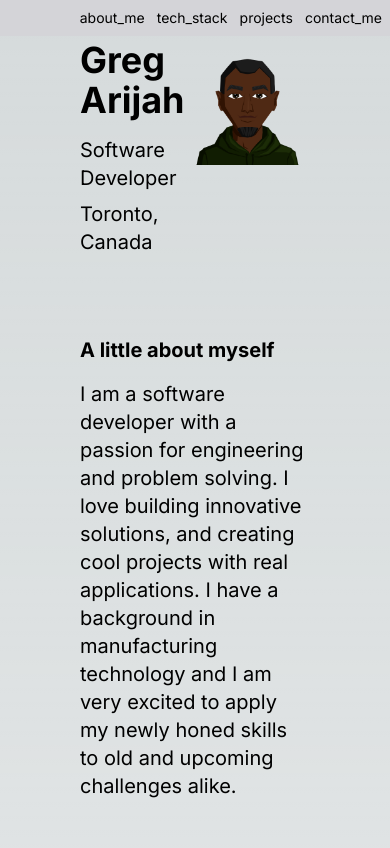
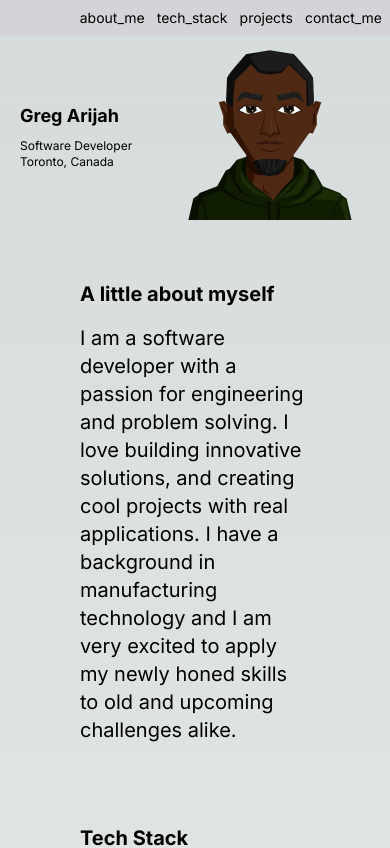
Before and after one commit to gregArijah/portfolio, a Next.js app: page / in a window 390 px wide. Shown: the top 848 px of the page. Built offline with nearby package versions, Linux system fonts and the light colour scheme.

Commit message:
edit header for mobile

```diff
--- a/app/components/Header.tsx
+++ b/app/components/Header.tsx
@@ -4,14 +4,14 @@ import Image from "next/image"
 export default function Header() {
 
     return (
-        <main className="flex justify-between p-10 pl-20 pr-20" >
-            <div className="space-y-2">
-                <p className="text-4xl font-bold pb-2">Greg Arijah</p>
-                <p className="text-xl">Software Developer</p>
-                <p className="text-xl">Toronto, Canada</p>
+        <main className="flex justify-between p-5" >
+            <div className="flex flex-col justify-center">
+                <p className="text-lg font-bold pb-2 pt-8">Greg Arijah</p>
+                <p className="text-xs">Software Developer</p>
+                <p className="text-xs">Toronto, Canada</p>
             </div>
             <div>
-                <Image src="/images/avatar.png" width={400} height={400} alt="hello world"/>
+                <Image src="/images/avatar.png" width={200} height={200} alt="hello world"/>
             </div>
         </main>
     )}
```
